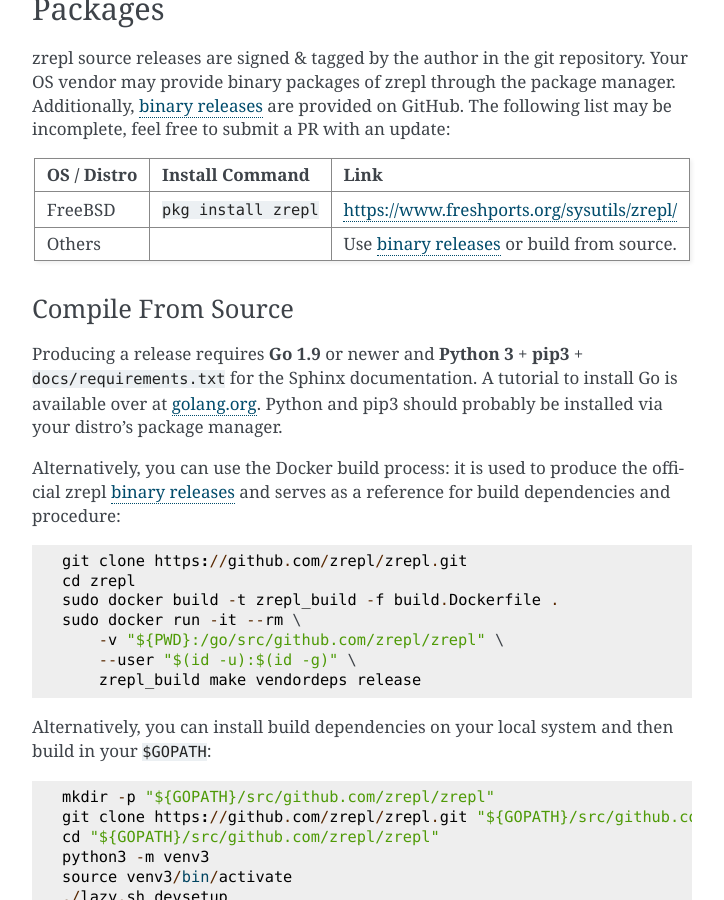
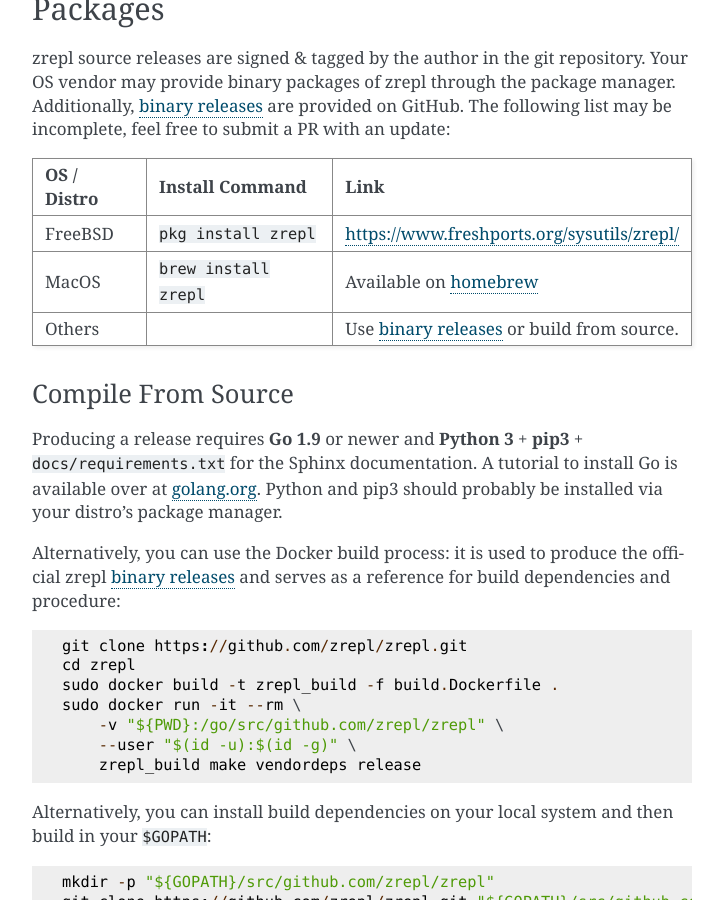
Before and after one commit to zrepl/zrepl, a Sphinx documentation site: the page built from docs/installation.rst, in a window 1280 px wide and 900 px high, scrolled down 422 px. Shown: the whole window, without its empty margins (388-1112 px from the left). Built offline with Sphinx 7.4.7, drawn with Linux system fonts in a browser that asks for light colours; the version number could not be read and is left out.

Commit message:
docs: include homebrew installation

```diff
--- a/docs/installation.rst
+++ b/docs/installation.rst
@@ -34,6 +34,9 @@
     * - FreeBSD
       - ``pkg install zrepl``
       - `<https://www.freshports.org/sysutils/zrepl/>`_
+    * - MacOS
+      - ``brew install zrepl``
+      - Available on `homebrew <https://brew.sh>`_
     * - Others
       -
       - Use `binary releases`_ or build from source.
```
